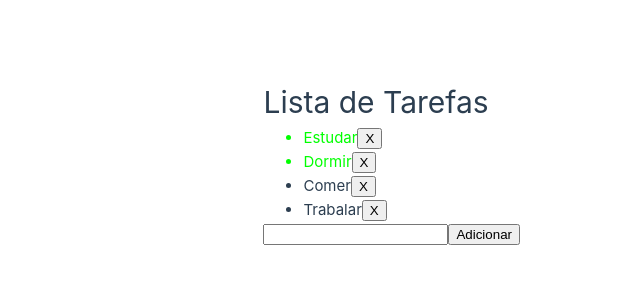
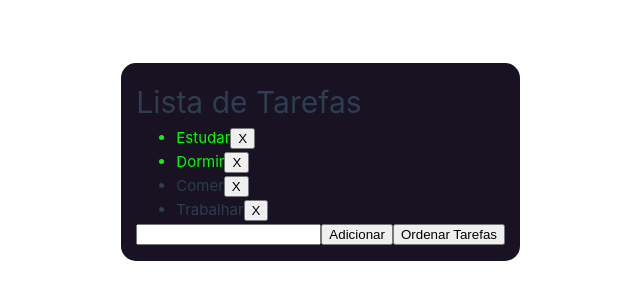
Before and after one commit to IgorMMichels/APP4, a Vue app: page / in a window 1280 px wide. Shown: the part 238-538 px from the top of the page, without its empty margins (120-760 px from the left). Built offline with nearby package versions, Linux system fonts and the light colour scheme.

Commit message:
Adicao botao ordenar tarefas

```diff
--- a/src/App.vue
+++ b/src/App.vue
@@ -5,7 +5,7 @@
   {nome: 'Estudar', status: 'concluida'},
   {nome: 'Dormir', status: 'concluida'},
   {nome: 'Comer', status: 'pendente'},
-  {nome: 'Trabalar', status: 'pendente'},
+  {nome: 'Trabalhar', status: 'pendente'},
   ])
   const novaTarefa = ref('')
 
@@ -23,7 +23,7 @@
     </ul>
     <input type="text" v-model="novaTarefa">
     <button @click="tarefas.push({nome: novaTarefa, status: 'pendente'})">Adicionar</button>
-
+    <button @click="tarefas.sort((a, b) => b.nome.localeCompare(a.nome))">Ordenar Tarefas</button>
   </div>
 </template>
 
@@ -34,4 +34,10 @@ li {
 .concluida {
   color: lime
 }
+.container {
+  padding: 15px;
+  height: 100%;
+  background-color: #181222;
+  border-radius: 15px;
+}
 </style>
```
